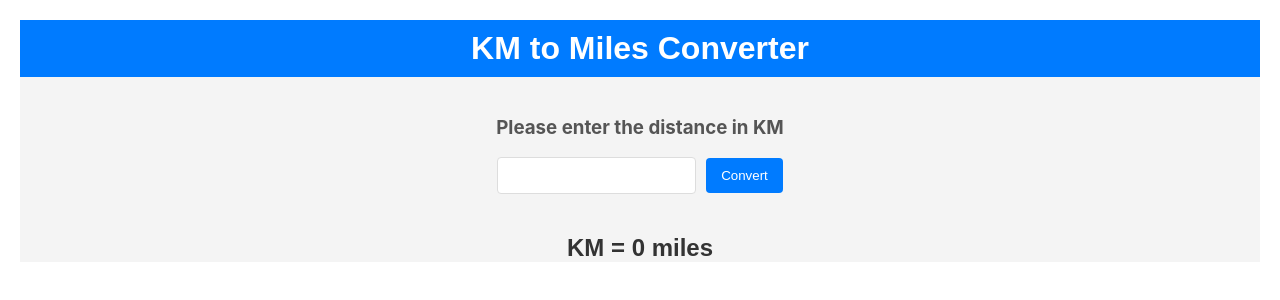
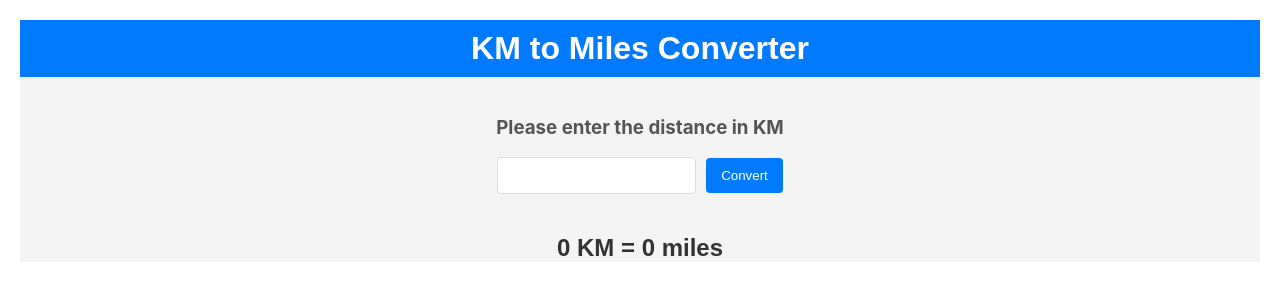
Before and after one commit to tony-26/converter-KM-to-Miles-, a React (Create React App) app: page / in a window 1280 px wide. Shown: the top 300 px of the page. Built offline with nearby package versions, Linux system fonts and the light colour scheme; no server answers.

Commit message:
km will not change with input box

```diff
--- a/src/App.js
+++ b/src/App.js
@@ -7,6 +7,8 @@ import { database } from "./firebase";
 function App() {
   const [miles, setMiles] = useState(0);
   const [userInput, setUserInput] = useState("");
+  const [kmValue, setKmValue] = useState(0);
+  const km = userInput;
   return (
     <div className="App">
       <header>
@@ -23,13 +25,14 @@ function App() {
         <button
           onClick={() => {
             setMiles(userInput * 0.62);
+            setKmValue(userInput);
           }}
         >
           Convert
         </button>
       </body>
       <h2>
-        {userInput} KM = {miles} miles
+        {kmValue} KM = {miles} miles
       </h2>
     </div>
   );
```
